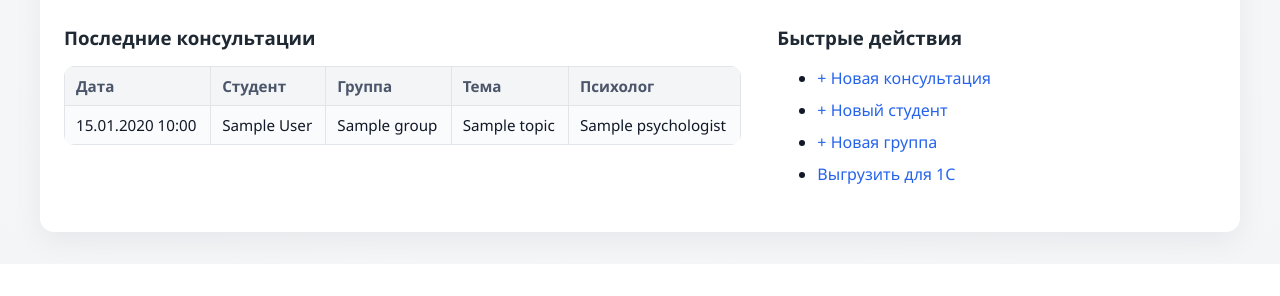
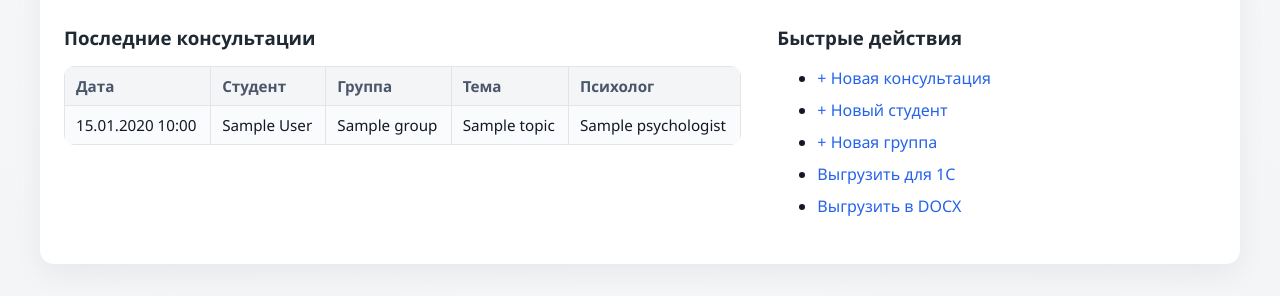
Before and after one commit to sultanovhalid/psychologist_workspace, a Python web app: template app/templates/dashboard.html in a window 1280 px wide. Shown: the part 699-995 px from the top of the page. Before the commit the page ends 957 px from the top, so only its background shows below. Run offline with Jinja, Linux system fonts and the light colour scheme; the template is opened without the code that fills it: most values are stand-ins (such as "Sample title", 1, 10 or a date in 2020).

Commit message:
Update dashboard.html

```diff
--- a/app/templates/dashboard.html
+++ b/app/templates/dashboard.html
@@ -80,10 +80,13 @@
     <div style="flex: 1 1 270px; min-width: 210px;">
         <h3>Быстрые действия</h3>
         <ul style="margin-top:12px; line-height:2;">
-            <li><a href="{{ url_for('consultations.add_consultation') }}">+ Новая консультация</a></li>
-            <li><a href="{{ url_for('students.add_student') }}">+ Новый студент</a></li>
-            <li><a href="{{ url_for('groups.add_group') }}">+ Новая группа</a></li>
+            {% if current_user.role != 'viewer' %}
+                <li><a href="{{ url_for('consultations.add_consultation') }}">+ Новая консультация</a></li>
+                <li><a href="{{ url_for('students.add_student') }}">+ Новый студент</a></li>
+                <li><a href="{{ url_for('groups.add_group') }}">+ Новая группа</a></li>
+            {% endif %}
             <li><a href="{{ url_for('consultations.export_consultations') }}">Выгрузить для 1С</a></li>
+            <li><a href="{{ url_for('consultations.export_consultations_docx') }}">Выгрузить в DOCX</a></li>
             {% if current_user.is_authenticated and current_user.role == 'admin' %}
                 <li><a href="{{ url_for('admin.users') }}">Пользователи и права</a></li>
             {% endif %}
```
